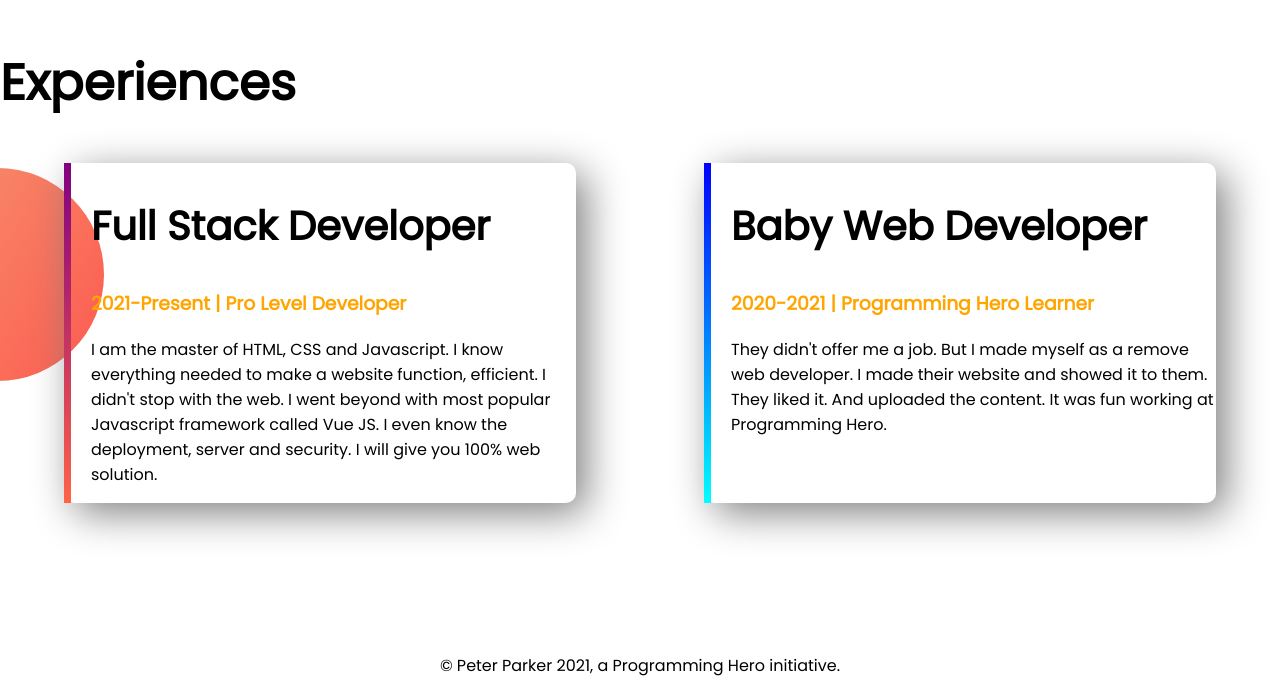
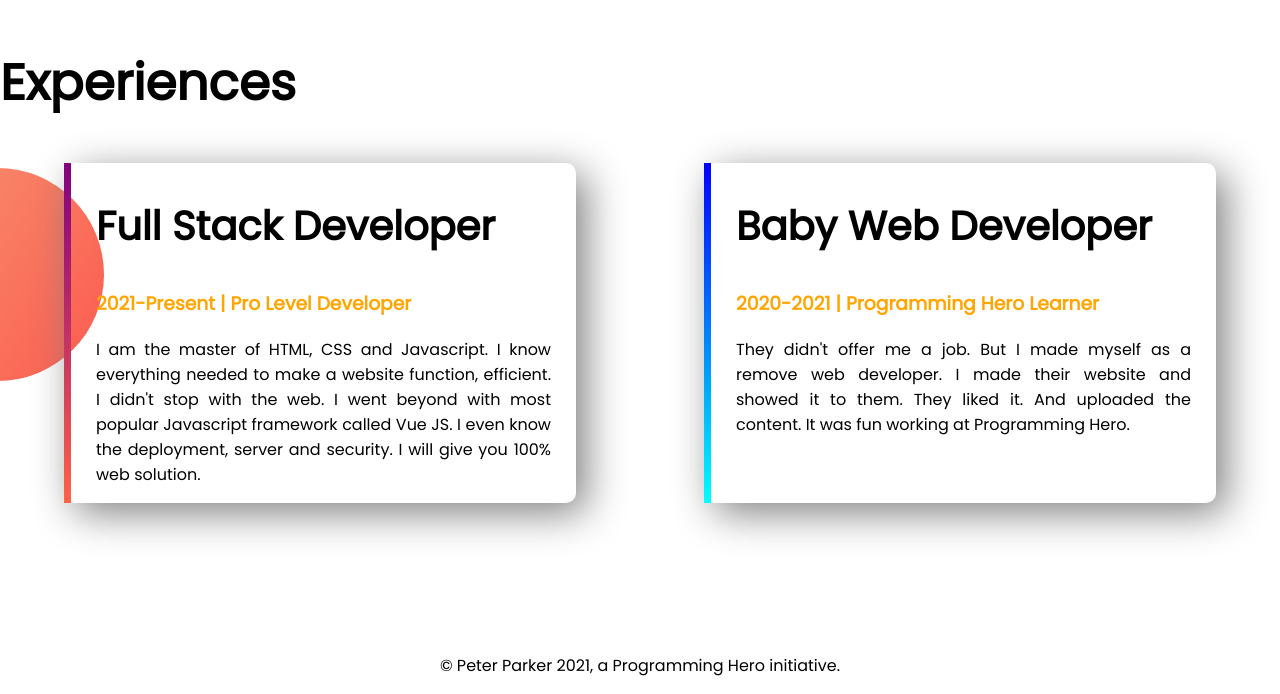
Before and after one commit to HTML-CSS-BOOTSTRAP-beginner/developer-portfolio, a plain HTML site: page index.html in a window 1280 px wide. Shown: the part 1551-2245 px from the top of the page. Drawn offline with Linux system fonts and the light colour scheme.

Commit message:
final commit

```diff
--- a/style.css
+++ b/style.css
@@ -9,6 +9,10 @@ h1 {
 
 h2 {
   font-size: 40px;
+}
+
+p {
+    text-align: justify;
 }
 
 .orange {
@@ -59,7 +63,8 @@ h2 {
   width: 40%;
   margin-left: 5%;
   margin-right: 5%;
-  padding-left: 20px;
+  padding-left: 25px;
+  padding-right: 25px;
   border-radius: 10px;
   box-shadow: 10px 10px 40px gray;
 
```
